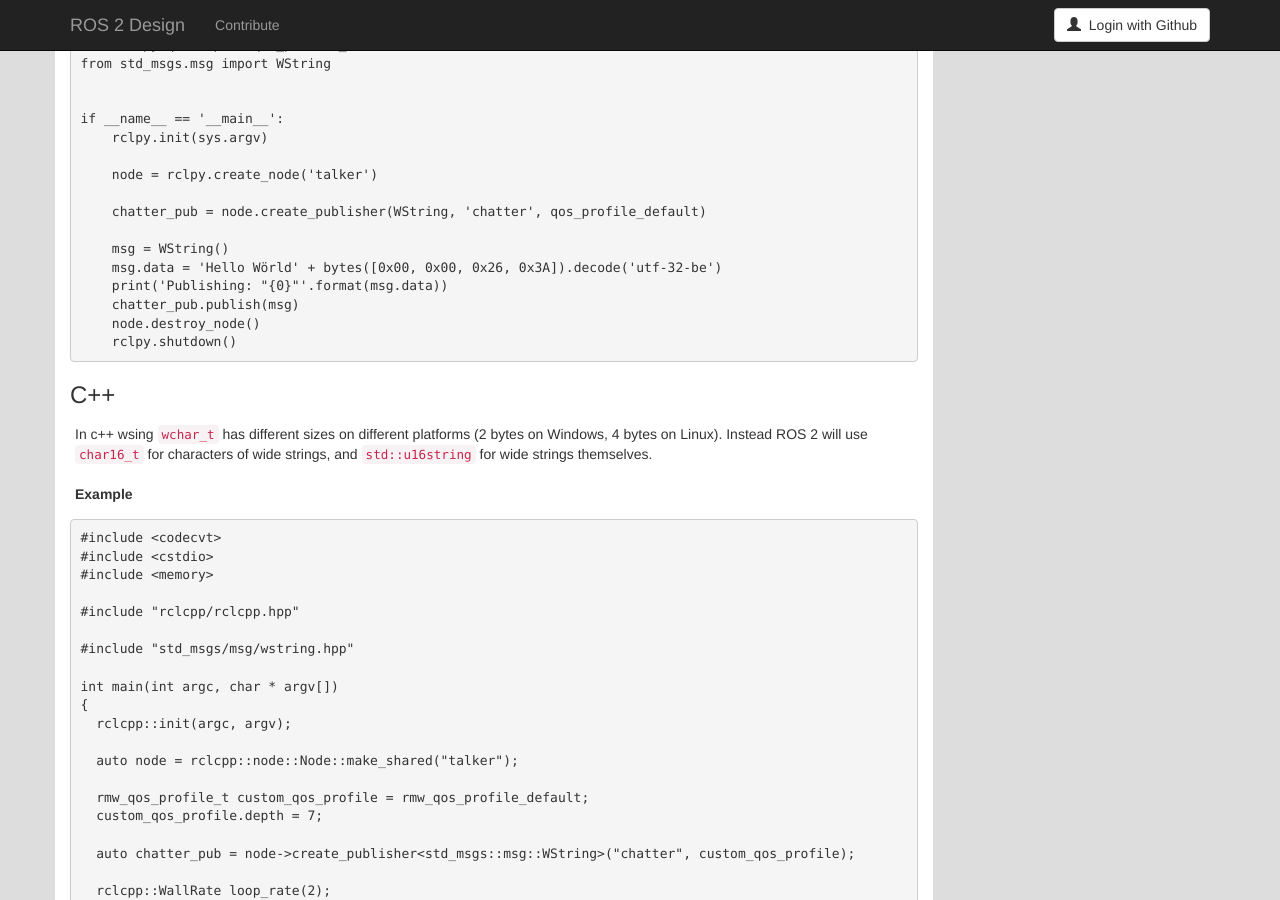
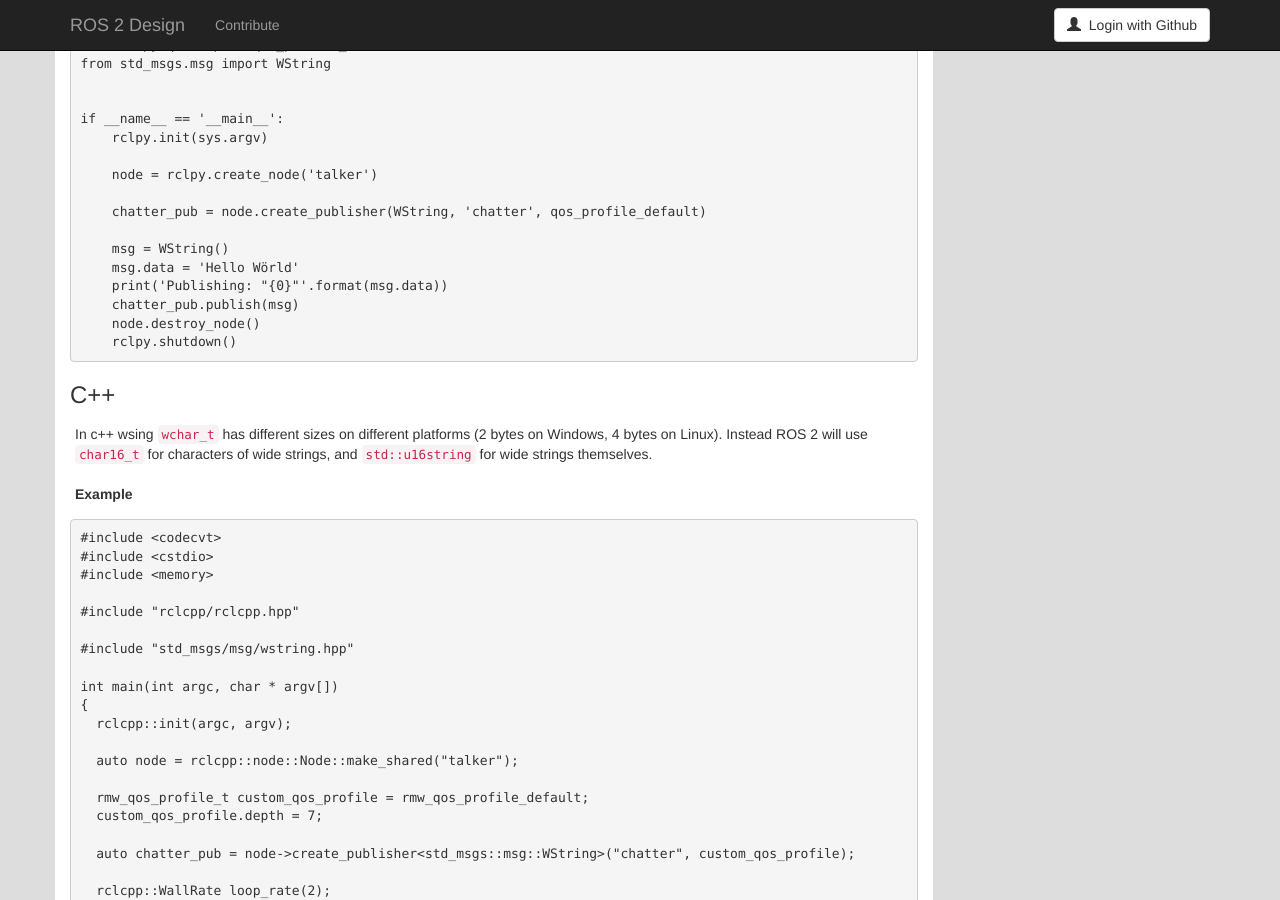
Before and after one commit to ros2/design, a Jekyll site: the page built from articles/WideStrings.md, in a window 1280 px wide and 900 px high, scrolled down 2261 px. Built offline with Jekyll 4.4.1, drawn with Linux system fonts in a browser that asks for light colours; nearby versions of some CDN libraries.

Commit message:
out of band feedback: removed utf-32 bit since it adds nothing now that the string has a non-ascii character
Signed-off-by: Shane Loretz <sloretz@osrfoundation.org>

```diff
--- a/articles/WideStrings.md
+++ b/articles/WideStrings.md
@@ -138,7 +138,7 @@ if __name__ == '__main__':
     chatter_pub = node.create_publisher(WString, 'chatter', qos_profile_default)
 
     msg = WString()
-    msg.data = 'Hello Wörld' + bytes([0x00, 0x00, 0x26, 0x3A]).decode('utf-32-be')
+    msg.data = 'Hello Wörld'
     print('Publishing: "{0}"'.format(msg.data))
     chatter_pub.publish(msg)
     node.destroy_node()
```
